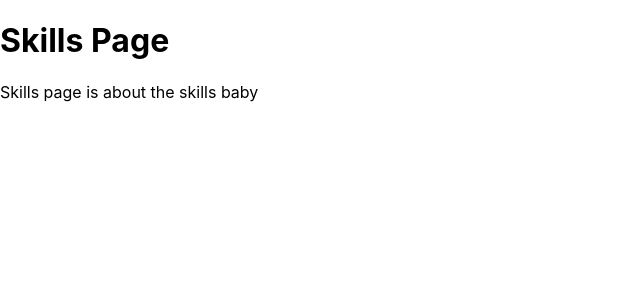
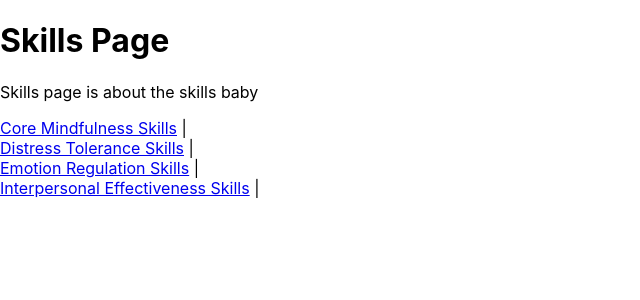
Before and after one commit to PatrickO10/DBT, a React (Create React App) app: page /skills in a window 1280 px wide. Shown: the top 300 px of the page, without its empty margins (0-640 px from the left). Built offline with nearby package versions, Linux system fonts and the light colour scheme.

Commit message:
adds skills links

```diff
--- a/src/App.js
+++ b/src/App.js
@@ -4,6 +4,8 @@ import HomePage from "../src/components/home/HomePage";
 import AboutPage from "../src/components/about/AboutPage";
 import SkillsPage from "../src/components/skills/SkillsPage";
 import PageNotFound from "../src/components/PageNotFound";
+import skills from "./tools/mockData";
+import SkillPage from "../src/components/skills/SkillPage";
 
 function App() {
   return (
@@ -13,8 +15,15 @@ function App() {
         <Route path={process.env.PUBLIC_URL + "/about"} component={AboutPage} />
         <Route
           path={process.env.PUBLIC_URL + "/skills"}
-          component={SkillsPage}
+          component={props => <SkillsPage {...props} skills={skills} />}
         />
+        {skills.skills.map(skill => (
+          <Route
+            key={skill.id}
+            path={process.env.PUBLIC_URL + "/" + skill.slug}
+            component={props => <SkillPage {...props} skill={skill} />}
+          />
+        ))}
         <Route component={PageNotFound} />
       </Switch>
     </div>
--- /dev/null
+++ b/src/components/skills/SkillPage.js
@@ -0,0 +1,18 @@
+import React from "react";
+import { Link } from "react-router-dom";
+
+function SkillPage(props) {
+  return (
+    <div>
+      <Link to="/skills">Skills</Link>
+      <h1>{props.skill.title}</h1>
+      <ul>
+        {props.skill.category.map((cat, i) => (
+          <li key={i}>{cat}</li>
+        ))}
+      </ul>
+    </div>
+  );
+}
+
+export default SkillPage;
--- a/src/components/skills/SkillsPage.js
+++ b/src/components/skills/SkillsPage.js
@@ -1,10 +1,17 @@
 import React from "react";
+import { Link } from "react-router-dom";
 
-function SkillsPage() {
+function SkillsPage(props) {
   return (
     <div>
       <h1>Skills Page</h1>
       <p>Skills page is about the skills baby</p>
+      {props.skills.skills.map(skill => (
+        <div key={skill.id}>
+          <Link to={skill.slug}>{skill.title}</Link>
+          {" | "}
+        </div>
+      ))}
     </div>
   );
 }
--- /dev/null
+++ b/src/tools/db.json
@@ -0,0 +1,24 @@
+{
+  "skills": [
+    {
+      "id": 1,
+      "title": "Core Mindfulness Skills",
+      "slug": "core-mindfulness"
+    },
+    {
+      "id": 2,
+      "title": "Distress Tolerance Skills",
+      "slug": "distress-tolerance"
+    },
+    {
+      "id": 3,
+      "title": "Emotion Regulation Skills",
+      "slug": "emotion-regulation"
+    },
+    {
+      "id": 4,
+      "title": "Interpersonal Effectiveness Skills",
+      "slug": "interpersonal-effectiveness"
+    }
+  ]
+}
--- /dev/null
+++ b/src/tools/mockData.js
@@ -0,0 +1,75 @@
+const skills = [
+  {
+    id: 1,
+    title: "Core Mindfulness Skills",
+    slug: "core-mindfulness",
+    category: [
+      "Wise Mind",
+      "Observe",
+      "Describe",
+      "Participate",
+      "Nonjudgmental stance",
+      "One-mindfully",
+      "Effectiveness"
+    ]
+  },
+  {
+    id: 2,
+    title: "Distress Tolerance Skills",
+    slug: "distress-tolerance",
+    category: [
+      "TIPP",
+      "Distract",
+      "Self-soothe",
+      "IMPROVE",
+      "Pros and con",
+      "Observing your breath",
+      "Half-smile",
+      "Awareness exercise",
+      "Radical acceptance",
+      "Turning the mind",
+      "Willingness",
+      "STOP"
+    ]
+  },
+  {
+    id: 3,
+    title: "Emotion Regulation Skills",
+    slug: "emotion-regulation",
+    category: [
+      "Identifying primary emotions",
+      "Checkiing the facts",
+      "Problem solving",
+      "Opposite-to-emotion action",
+      "Acquire positive in the short term",
+      "Acquire positives in the long term",
+      "Build mastery",
+      "Cope ahead",
+      "PLEASE",
+      "Lettiing go of emotional suffering",
+      "Managing extreme emotions",
+      "Troubleshooting emotion regulation",
+      "Nightmare Protocol",
+      "Sleep Hygiene"
+    ]
+  },
+  {
+    id: 4,
+    title: "Interpersonal Effectiveness Skills",
+    slug: "interpersonal-effectiveness",
+    category: [
+      "Objective effectiveness",
+      "Relationship effectiveness",
+      "Self-respect effectiveness",
+      "Prioritizing",
+      "Challenging myths and beliefs",
+      "Options for intensity",
+      "Self-validation",
+      "Changing Behavior with Reinforcement"
+    ]
+  }
+];
+
+module.exports = {
+  skills
+};
```
